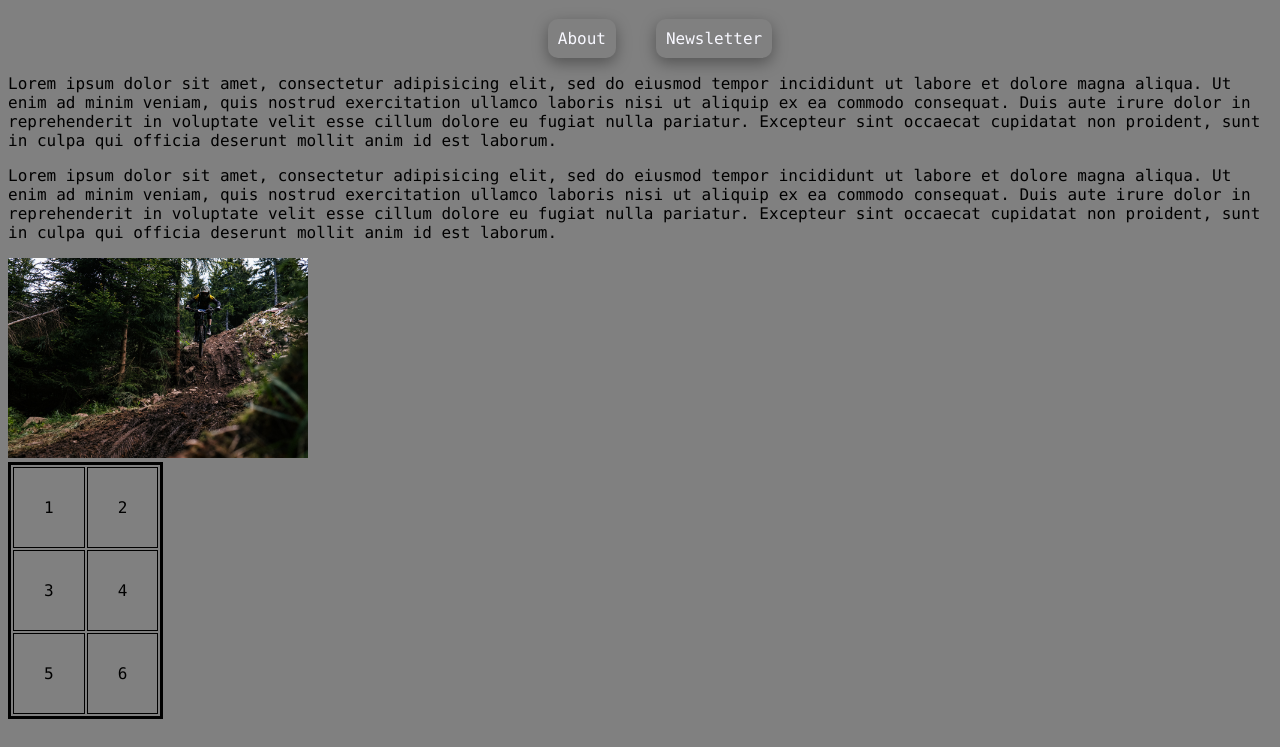
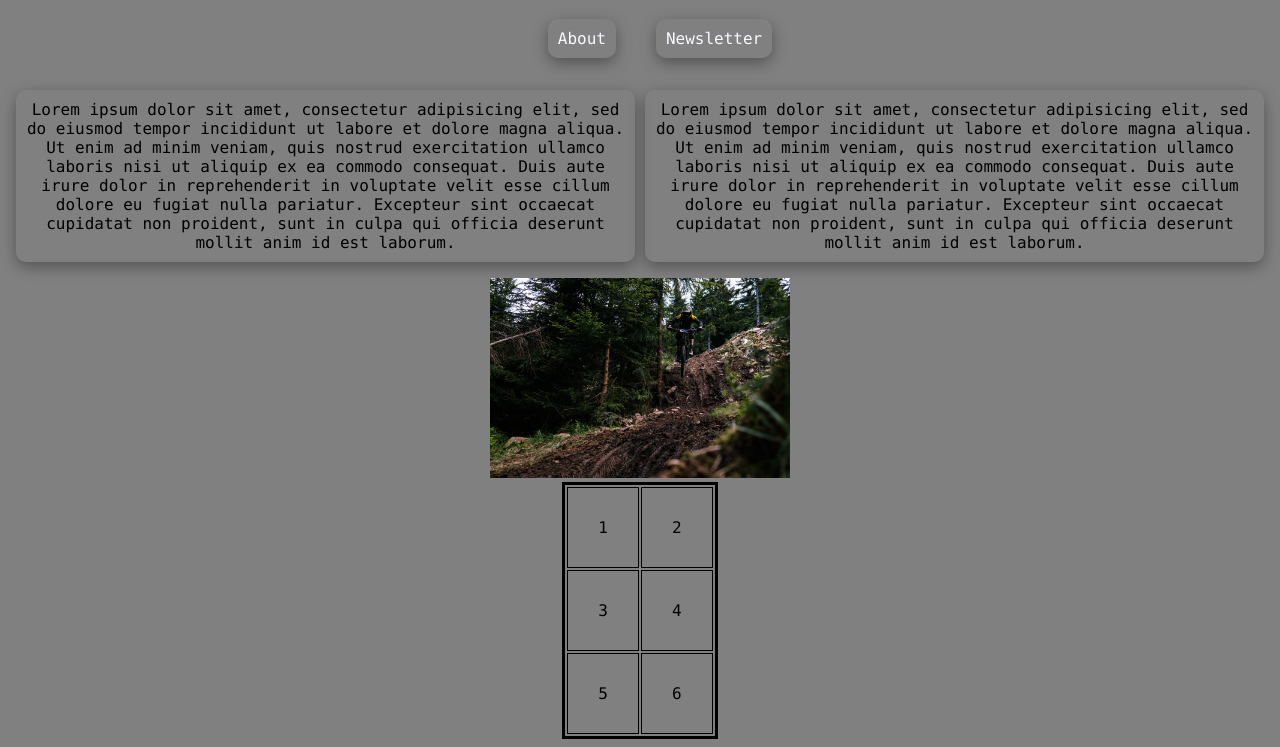
Before and after one commit to MaksymDoremi/htmlTest1310, a plain HTML site: page index.html in a window 1280 px wide. Shown: the part 62-809 px from the top of the page. Drawn offline with Linux system fonts and the light colour scheme.

Commit message:
adding more stuff

```diff
--- a/css/style.css
+++ b/css/style.css
@@ -5,6 +5,12 @@
 .index {
 	background: grey;
 	font-family: "Lucida Console", "Courier New", monospace;
+	min-width: 410px;
+	text-align: center;
+}
+
+table{
+	margin: auto;
 }
 
 .about{
@@ -59,6 +65,11 @@ header .navList{
 	border-radius: 10px;
 	padding: 10px;
 	max-height: 250px;
+}
+
+.index p{
+	width: 49%;
+	min-width: 377px;
 }
 
 .flexNews{
@@ -133,6 +144,12 @@ table td{
 	}
 
 }
+@media (max-width: 820px){
+	.index p{
+		width: 100%;
+	}
+}
+
 
 @media (max-width: 607px){
 	.gridContact{
--- a/index.html
+++ b/index.html
@@ -16,19 +16,22 @@
 	</header>
 
 	<main>
-		<p>Lorem ipsum dolor sit amet, consectetur adipisicing elit, sed do eiusmod
+		<div>
+			<p class="card">Lorem ipsum dolor sit amet, consectetur adipisicing elit, sed do eiusmod
 				tempor incididunt ut labore et dolore magna aliqua. Ut enim ad minim veniam,
 				quis nostrud exercitation ullamco laboris nisi ut aliquip ex ea commodo
 				consequat. Duis aute irure dolor in reprehenderit in voluptate velit esse
 				cillum dolore eu fugiat nulla pariatur. Excepteur sint occaecat cupidatat non
 			proident, sunt in culpa qui officia deserunt mollit anim id est laborum.</p>
-		<p>Lorem ipsum dolor sit amet, consectetur adipisicing elit, sed do eiusmod
+			<p class="card">Lorem ipsum dolor sit amet, consectetur adipisicing elit, sed do eiusmod
 				tempor incididunt ut labore et dolore magna aliqua. Ut enim ad minim veniam,
 				quis nostrud exercitation ullamco laboris nisi ut aliquip ex ea commodo
 				consequat. Duis aute irure dolor in reprehenderit in voluptate velit esse
 				cillum dolore eu fugiat nulla pariatur. Excepteur sint occaecat cupidatat non
 			proident, sunt in culpa qui officia deserunt mollit anim id est laborum.</p>
+		</div>
 		<img src="img/bike.png" alt="jezdim na kole">
+
 
 		<table>
 			<tr>
```
Also changed, not shown: pages/about.html (+1 -1 lines), pages/newsletter.html (+1 -1 lines). Lines whose indentation alone changed are shown as unchanged.
